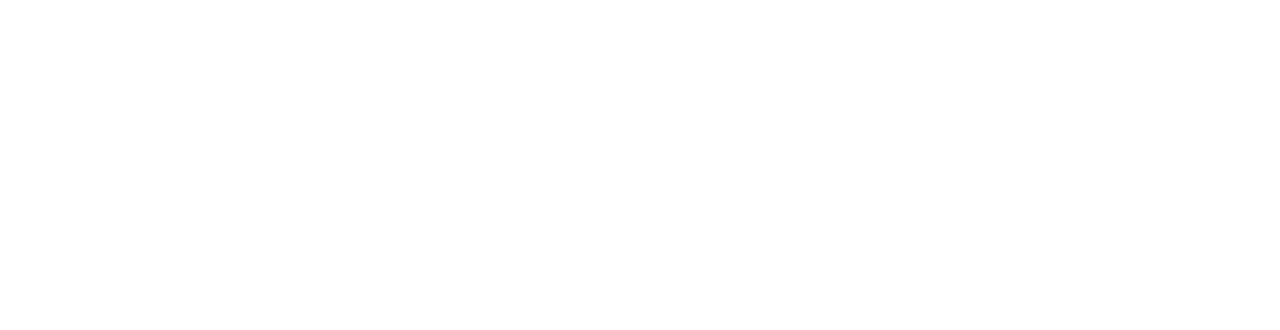
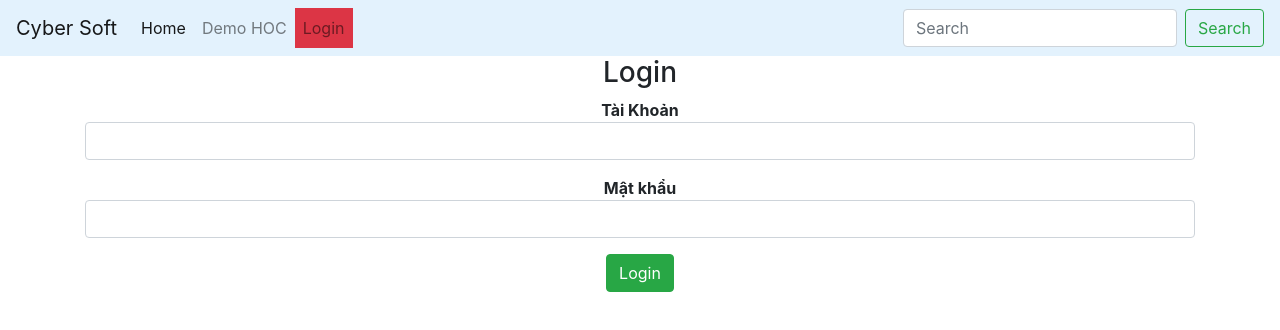
Before and after one commit to kuli098/FE29CyberSoft, a React (Create React App) app in the folder React_Js/elearning/: page /login in a window 1280 px wide. Shown: the top 330 px of the page. Built offline with nearby package versions, Linux system fonts and the light colour scheme.

Commit message:
Nhan: up code login elearning

```diff
--- a/React_Js/elearning/src/App.js
+++ b/React_Js/elearning/src/App.js
@@ -6,6 +6,7 @@
 // import Header from "./Layouts/header.js";
 import HOCDemo from "./HOC/HOCDemo.js";
 import { HomeTemplate } from "./Templates/HomeTemplate.js";
+import Login from "./Screens/Login/Login.js";
 
 function App() {
   return (
@@ -19,13 +20,18 @@
           ></HomeTemplate>
           <HomeTemplate
             exact
-            path="/coursedetail"
+            path="/coursedetail/:courseid"
             Component={CourseDetail}
           ></HomeTemplate>
           <HomeTemplate
             exact
             path="/demohoc"
             Component={HOCDemo}
+          ></HomeTemplate>
+          <HomeTemplate
+            exact
+            path="/login"
+            Component={Login}
           ></HomeTemplate>
           <HomeTemplate exact path="/" Component={HomeScreen}></HomeTemplate>
         </Switch>
--- a/React_Js/elearning/src/Components/coursItem/courseItem.js
+++ b/React_Js/elearning/src/Components/coursItem/courseItem.js
@@ -1,23 +1,29 @@
 import React, { Component } from "react";
+import { NavLink } from "react-router-dom";
 import classes from "./courseStyle.module.scss";
 export default class CourseItem extends Component {
   render() {
-    let { hinhAnh, tenKhoaHoc, moTa } = this.props.item;
+    let { hinhAnh, tenKhoaHoc, moTa, maKhoaHoc } = this.props.item;
     return (
       <div className="h-100">
         <div className={classes.courseItem}>
           <img src={hinhAnh} alt="..."></img>
           <p className="text-danger">{tenKhoaHoc}</p>
           <span className="p-3">{this.shortenString(moTa)}</span>
-          <button className="btn btn-success my-1">Xem chi tiết </button>
+          <NavLink
+            className="btn btn-success my-1"
+            to={`/coursedetail/${maKhoaHoc}`}
+          >
+            Xem chi tiết
+          </NavLink>
         </div>
       </div>
     );
   }
-  shortenString = (string) => {
-    if(string && string.length > 100){
-      return string.substr(0,20) + "..."
+  shortenString = string => {
+    if (string && string.length > 100) {
+      return string.substr(0, 20) + "...";
     }
-    return string
+    return string;
   };
 }
--- /dev/null
+++ b/React_Js/elearning/src/Config/Settings.js
@@ -0,0 +1,6 @@
+// lưu trữ những hằng số hệ thống
+export const settings = {
+  userLogin: "userLogin",
+  token: "accessToken",
+  domain: "http://elearning0706.cybersoft.edu.vn"
+};
--- a/React_Js/elearning/src/Layouts/header.js
+++ b/React_Js/elearning/src/Layouts/header.js
@@ -25,22 +25,12 @@
             <ul className="navbar-nav mr-auto mt-2 mt-lg-0">
               <li className="nav-item active">
                 <NavLink
-                  to="/Home"
+                  to="/home"
                   className="nav-link"
                   activeClassName="bg-danger"
                   href="#"
                 >
                   Home <span className="sr-only">(current)</span>
-                </NavLink>
-              </li>
-              <li className="nav-item">
-                <NavLink
-                  to="/coursedetail"
-                  className="nav-link"
-                  activeClassName="bg-danger"
-                  href="#"
-                >
-                  CourseDetail
                 </NavLink>
               </li>
               <li className="nav-item">
@@ -51,6 +41,16 @@
                   href="#"
                 >
                   Demo HOC
+                </NavLink>
+              </li>
+              <li className="nav-item">
+                <NavLink
+                  to="/login"
+                  className="nav-link"
+                  activeClassName="bg-danger"
+                  href="#"
+                >
+                  Login
                 </NavLink>
               </li>
             </ul>
--- a/React_Js/elearning/src/Screens/CourseDetail/CourseDetail.js
+++ b/React_Js/elearning/src/Screens/CourseDetail/CourseDetail.js
@@ -10,12 +10,13 @@
         <p>{courseDetail.maKhoaHoc}</p>
         <p>{courseDetail.tenKhoaHoc}</p>
         <p>{courseDetail.moTa}</p>
-        <img src={courseDetail.hinhAnh} alt=".."></img>
+        <img src={courseDetail.hinhAnh} alt=".." width="200px"></img>
       </div>
     );
   }
   componentDidMount = () => {
-    this.props.dispatch(fetchCourseDetail());
+    const {courseid} = this.props.match.params;
+    this.props.dispatch(fetchCourseDetail(courseid));
   };
 }
 const mapStateToProps = state => {
--- /dev/null
+++ b/React_Js/elearning/src/Screens/Login/Login.js
@@ -0,0 +1,81 @@
+import React, { useState } from "react";
+import { connect } from "react-redux";
+import { UserLogin } from "../../redux/Action/UserLogin";
+
+//component kh co lifecycle
+function Login(props) {
+  let [state, setState] = useState({
+    userLogin: {
+      taiKhoan: "",
+      matKhau: ""
+    },
+    error: {
+      taiKhoan: "",
+      matKhau: ""
+    }
+  }); // tham so cua ham useState mac dinh
+
+  let handleChange = event => {
+    let { name, value } = event.target;
+    let userLoginUpdate = { ...state.userLogin, [name]: value };
+    let errorUpdate = { ...state.error, [name]: errorMessage };
+    setState({
+      ...state,
+      userLogin: { ...state.userLogin, [name]: value }
+    });
+    let errorMessage = "";
+    if (value === "") {
+      errorMessage = name + "is required";
+    }
+    setState({
+      userLogin: userLoginUpdate,
+      error:errorUpdate
+    });
+    console.log(state);
+  };
+  let handleSubmit = event => {
+    event.preventDefault();
+    let valid = true;
+    for (var errorName in state.error) {
+      if (state.error[errorName] != "") {
+        valid = false;
+      }
+    }
+    if (valid) {
+      props.dispatch(UserLogin(state.userLogin)); // khi submit goi action (ajax) truyen vao data la userLogin tu nguoi dung
+    } else {
+      alert("du lieu kh hop le");
+    }
+  };
+
+  return (
+    <form className="container" onSubmit={handleSubmit}>
+      <h3>Login</h3>
+      <div className="form-group">
+        <strong>Tài Khoản</strong>
+        <input
+          name="taiKhoan"
+          className="form-control"
+          onChange={handleChange}
+        ></input>
+        <span className="text-danger">{state.error.taiKhoan}</span>
+      </div>
+      <div className="form-group">
+        <strong>Mật khẩu</strong>
+        <input
+          type="password"
+          name="matKhau"
+          className="form-control"
+          onChange={handleChange}
+        ></input>
+      </div>
+      <div className="form-group">
+        <button type="submit" className="btn btn-success">
+          Login
+        </button>
+      </div>
+    </form>
+  );
+}
+
+export default connect()(Login);
--- a/React_Js/elearning/src/Services/CourseService.js
+++ b/React_Js/elearning/src/Services/CourseService.js
@@ -1,10 +1,9 @@
 import Axios from "axios";
 
 class CourseService {
-  fetchCourseDetail = () => {
+  fetchCourseDetail = (courseid) => {
     return Axios({
-      url:
-        "http://elearning0706.cybersoft.edu.vn/api/QuanLyKhoaHoc/LayThongTinKhoaHoc?maKhoaHoc=111",
+      url: `http://elearning0706.cybersoft.edu.vn/api/QuanLyKhoaHoc/LayThongTinKhoaHoc?maKhoaHoc=${courseid}`,
       method: "GET"
     });
   };
--- /dev/null
+++ b/React_Js/elearning/src/redux/Action/UserLogin.js
@@ -0,0 +1,25 @@
+import { LOGIN } from "./type";
+import Axios from "axios";
+import { settings } from "../../Config/Settings";
+
+export const UserLogin = userLogin => {
+  return dispatch => {
+    Axios({
+      method: "POST",
+      url: settings.domain + "/api/QuanLyNguoiDung/DangNhap",
+      data: userLogin,
+    //   headers:{
+    //       "Authorization":"Bearer" + localStorage.getItem(settings.token)
+    //   }
+    })
+      .then(res => {
+        console.log(res.data);
+        // đăng nhập thành công thì lưu tt user vào localstorage để request về api yêu cầu
+        localStorage.setItem(settings.userLogin, JSON.stringify(res.data));
+        localStorage.setItem(settings.token, res.data.accessToken);
+      })
+      .catch(error => {
+        console.log(error.response.data);
+      });
+  };
+};
--- a/React_Js/elearning/src/redux/Action/action.js
+++ b/React_Js/elearning/src/redux/Action/action.js
@@ -12,11 +12,10 @@
     payload: payload
   };
 };
-
-export const fetchCourseDetail = () => {
+export const fetchCourseDetail = (courseid) => {
   return dispatch => {
     courseService
-      .fetchCourseDetail()
+      .fetchCourseDetail(courseid)
       .then(res => {
         dispatch(reduxAction(FETCH_COURSE_DETAIL, res.data));
       })
@@ -25,7 +24,6 @@
       });
   };
 };
-
 export const fetchCourse = () => {
   return dispatch => {
     courseService
--- a/React_Js/elearning/src/redux/Action/type.js
+++ b/React_Js/elearning/src/redux/Action/type.js
@@ -1,2 +1,3 @@
 export const FETCH_COURSE_DETAIL = "FETCH_COURSE_DETAIL";
-export const FETCH_COURSE ="FETCH_COURSE";
+export const FETCH_COURSE = "FETCH_COURSE";
+export const LOGIN = "LOGIN";
```
